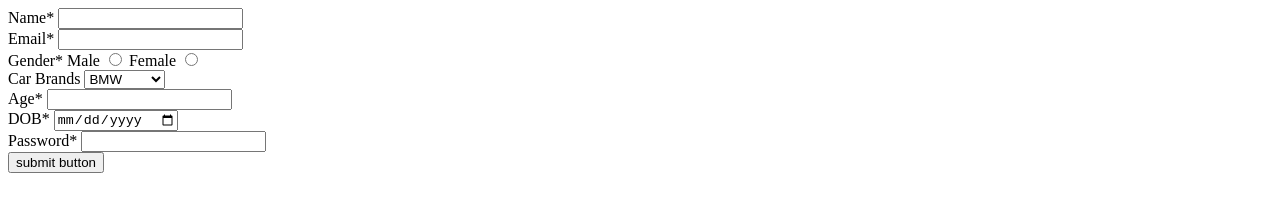
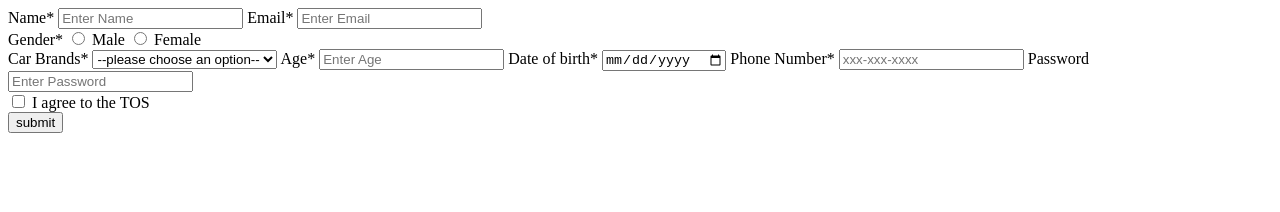
Before and after one commit to acciojob/signup-form-car-Miteshverma989, a website: page main.html in a window 1280 px wide. Drawn offline with Linux system fonts and the light colour scheme.

Commit message:
created a submission

```diff
--- a/main.html
+++ b/main.html
@@ -1,53 +1,60 @@
 <!DOCTYPE html>
+
 <html>
 
 <head>
 	<link rel="stylesheet" href="styles.css">
 </head>
 
+
 <body>
-	<form method="post">
-		<div>
-			  <label for="name">Name*</label>
-		      <input type="text" id="name" required>
-		</div>
-        <div>
-			  <label for="email">Email*</label>
-		      <input type="email" id="email" required>
-		</div>
-		<div>
-			  <label>Gender*</label>
-			  <label for="male">Male</label>
-		      <input type="radio" id="male" name="gender" value="Male" required>
-			  <label for="female">Female</label>
-		      <input type="radio" id="female" name="gender" value="Female" required>
-		</div>
-		<div>
-			<label for="cars">Car Brands</label>
-			<select id="cars">
-				<option value="BMW">BMW</option>
-				<option value="Audi">Audi</option>
-				<option value="Mercedez">Mercedez</option>
-			</select>
-		</div>
-		<div>
-			  <label for="age">Age*</label>
-		      <input type="number" id="age" required>
-		</div>
-		<div>
-			  <label for="dob">DOB*</label>
-		      <input type="date" id="dob" required>
-		</div>
-		<div>
-			  <label for="password">Password*</label>
-		      <input type="password" id="password" required>
-		</div>
-		<button type="submit">submit button</button>
-	</form>
 	<!-- the entire body must be written by student -->
     <script type="text/javascript" src="./script.js">
 </script>
 
+	<form method="post">
+
+    <label for="name">Name*</label>
+    <input type="text" placeholder="Enter Name" id="name" required>
+
+    <label for="email">Email*</label>
+    <input type="text" placeholder="Enter Email" id="email" required>
+ <div>
+
+    <label for="gender">Gender*</label>
+    <input type="radio" id="male" name="gender" required>
+    <label for="male">Male</label>
+    <input type="radio" id="Female" name="gender" required>
+	<label for="female">Female</label>
+	  </div>
+
+	 <label for="Car Brands">Car Brands* </label>
+	 <select id="Cars"  required>
+     <option value="" disable selected>--please choose an option--</option>
+     <option value="BMW">BMW</option>
+     <option value="Audi">Audi</option>
+     <option value="Mercedes">Mercedes</option>
+</select>
+
+	  <label for="age">Age*</label>
+      <input type="number" placeholder="Enter Age" id="age" required>
+
+     <label for="dob">Date of birth*</label>
+     <input type="date" id="dob" required>
+
+     <label for="tel">Phone Number*</label>
+     <input type="tel" id="tel" placeholder="xxx-xxx-xxxx" >
+
+	 <label for="password">Password</label>
+	 <input type="password" id="password" placeholder="Enter Password" required>
+
+		<div>
+     <input type="checkbox" name="tos" id="tos" required >
+	 <label for="tos">I agree to the TOS</label>
+	  </div>
+	 <button type="submit" >submit</button>
+
+</form>
 </body>
 
 </html>
```
